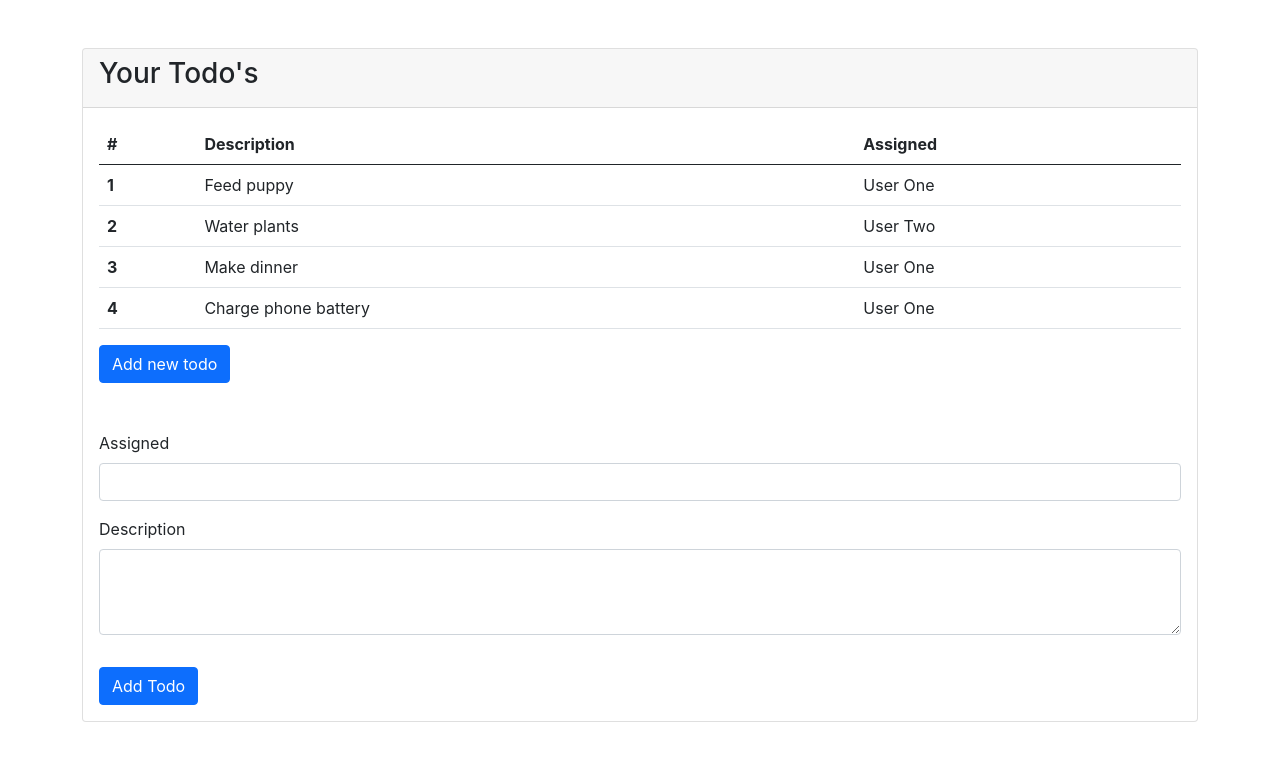
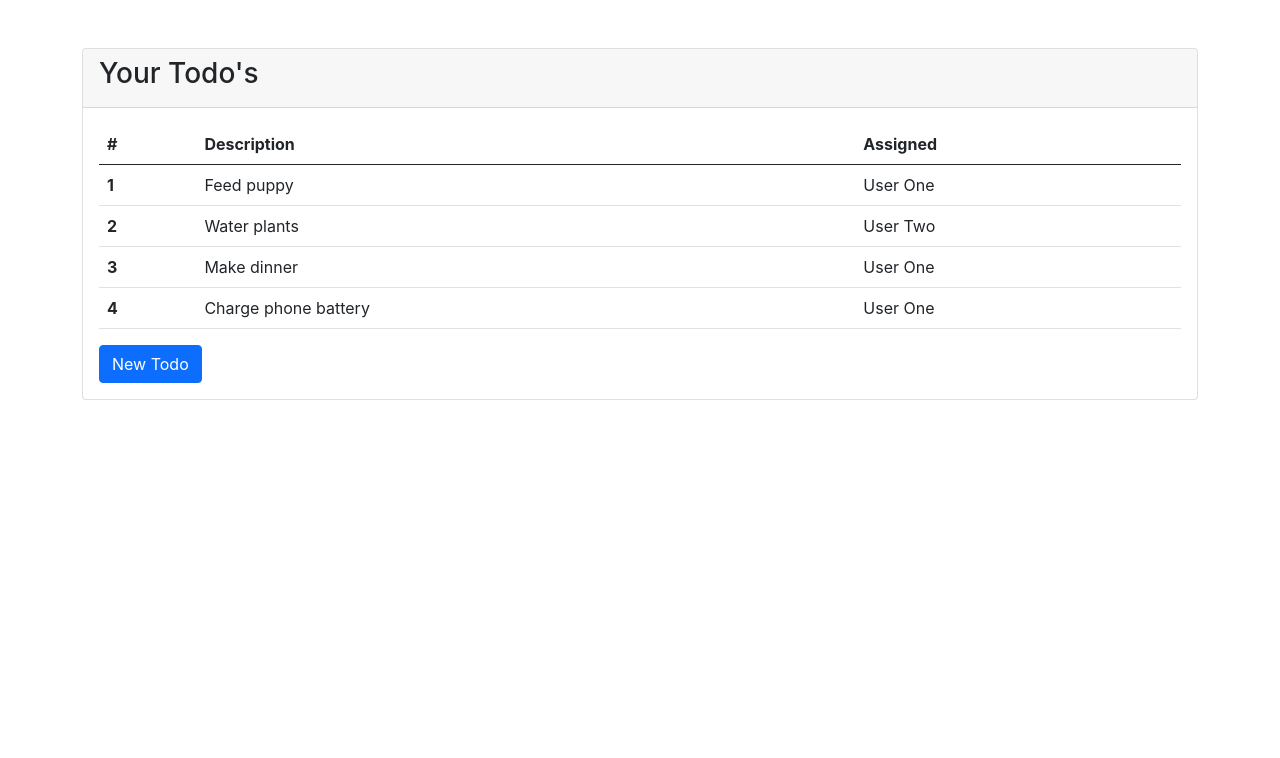
Before and after one commit to n19awaf/ToDoList-React, a React (Create React App) app: page / in a window 1280 px wide. Shown: the top 758 px of the page. Built offline with nearby package versions, Linux system fonts and the light colour scheme.

Commit message:
last updated

```diff
--- a/src/App.js
+++ b/src/App.js
@@ -6,6 +6,8 @@
 
 
 function App() {
+
+  const[showAddTodoForm,setShowAddTodoForm] = useState(false);
 
   const [todos, setTodos] = useState( [
     {rowNumber: 1, rowDescription: 'Feed puppy', rowAssigned: 'User One'},
@@ -49,10 +51,13 @@
         </div>
         <div className='card-body'>
           <TodoTable todos={todos} deleteTodo={deleteTodo}/>
-          <button className='btn btn-primary' onClick={addTodo}>
-            Add new todo
+          <button className='btn btn-primary' onClick={() => setShowAddTodoForm(!showAddTodoForm)}>
+            {showAddTodoForm ? 'close New Todo' : 'New Todo'}
             </button>
-            <NewTodoForm addTodo={addTodo}/>
+            {showAddTodoForm &&
+              <NewTodoForm addTodo={addTodo}/>
+            }
+
         </div>
       </div>
     </div>
```
